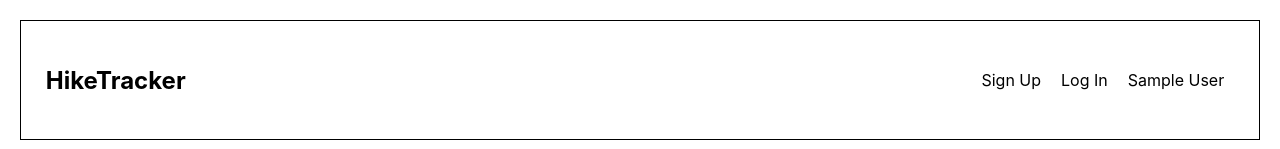
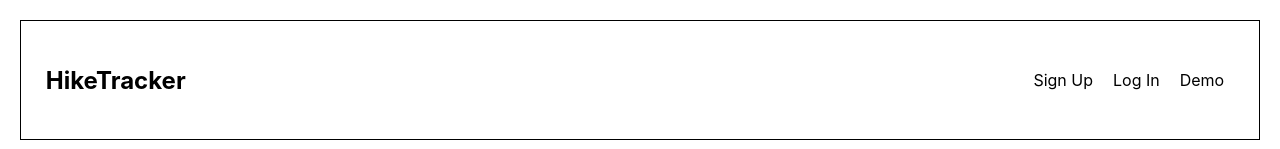
Before and after one commit to sam1cutler/HikeTracker, a React (Create React App) app: page / in a window 1280 px wide. Shown: the top 149 px of the page. Built offline with nearby package versions, Linux system fonts and the light colour scheme.

Commit message:
Refactored Demo functionality to login to live SampleUser account

```diff
--- a/src/Section_Forms/EditHike.js
+++ b/src/Section_Forms/EditHike.js
@@ -34,6 +34,17 @@ class EditHike extends Component {
             weather: weather.value,
             notes: notes.value,
             reference: reference.value,
+        };
+        console.log('Here is editedHikeInfo:')
+        console.log(editedHikeInfo);
+
+        // replace any un-filled, optional fields with 'null' for DB submission
+        for (const [key, value] of Object.entries(editedHikeInfo)) {
+            //console.log(key);
+            //console.log(value);
+            if (value === '') {
+                editedHikeInfo[key] = null;
+            }
         }
 
         HikesApiService.editHike(
@@ -62,6 +73,8 @@ class EditHike extends Component {
 
         const activeHike = this.context.activeHike;
 
+        console.log(activeHike);
+
         const { name, distance, time, elevation, rating, steps, weather, notes, reference } = activeHike || '';
 
         return (
@@ -74,8 +87,8 @@ class EditHike extends Component {
                     <section className='hike-form-supersection'>
                         <h2>Update any of the info for this hike:</h2>
                         <section className='hike-form-section'>
-                            <label htmlFor='hike-name'>Hike name:</label>{' '}
-                            <input type="text" name='hike-name' defaultValue={name} />
+                            <label htmlFor='name'>Hike name:</label>{' '}
+                            <input type="text" name='name' defaultValue={name} />
                         </section>
                         <section className='hike-form-section'>
                         <div className='date-picker-container'>
@@ -92,15 +105,15 @@ class EditHike extends Component {
                         </section>
                         <section className='hike-form-section'>
                             <label htmlFor='distance'>Distance (miles):</label>{' '}
-                            <input type="number" name='distance' defaultValue={distance}/>
+                            <input type="number" name='distance' defaultValue={distance} step="any"/>
                         </section>
                         <section className='hike-form-section'>
                             <label htmlFor='time'>Time (hours):</label>{' '}
-                            <input type="number" name='time' defaultValue={time}/>
+                            <input type="number" name='time' defaultValue={time} step="any"/>
                         </section>
                         <section className='hike-form-section'>
                             <label htmlFor='elevation'>Total elevation change (feet):</label>{' '}
-                            <input type="number" name='elevation' defaultValue={elevation} />
+                            <input type="number" name='elevation' defaultValue={elevation} step="any"/>
                         </section>
                         <section className='hike-form-section'>
                             <label htmlFor='rating'>Rating out of 5:</label>{' '}
--- a/src/Section_Forms/LoginForm.js
+++ b/src/Section_Forms/LoginForm.js
@@ -2,15 +2,8 @@ import React, { Component } from 'react';
 import './LoginForm.css';
 import AuthApiService from '../services/auth-api-service';
 import TokenService from '../services/token-service';
-import HikesContext from '../HikesContext';
 
 class LoginForm extends Component {
-
-    static defaultProps = {
-        onLoginSuccess: () => {}
-    };
-
-    static contextType = HikesContext;
 
     onLoginSuccess = () => {
         console.log('Login succeeded.');
@@ -31,15 +24,12 @@ class LoginForm extends Component {
         })
             // if server interaction works, will provide authToken in response
             .then(res => {
-                //console.log('Received a response from the AuthApiService.postLogin call:')
-                //console.log(res)
-
                 //clear form values
                 email.value = '';
                 password.value = '';
                 // save authToken in browser
                 TokenService.saveAuthToken(res.authToken)
-                // run EVENTUALLY props-provided onLoginSuccess fxn
+                // run onLoginSuccess fxn
                 this.onLoginSuccess()
             })
             .catch(res => {
--- a/src/Section_Forms/NewHike.js
+++ b/src/Section_Forms/NewHike.js
@@ -16,10 +16,10 @@ class NewHike extends Component {
 
     handleNewHikeFormSubmission = event => {
         event.preventDefault();
+        console.log('New hike form submitted.')
 
         const { name, distance, time, elevation, steps, rating, weather, notes, reference } = event.target;
-
-        HikesApiService.logNewHike({
+        const newHikeInfo = {
             name: name.value,
             date: this.state.date.utc().format('DD-MMM-YYYY'),
             distance: distance.value,
@@ -30,12 +30,29 @@ class NewHike extends Component {
             weather: weather.value,
             notes: notes.value,
             reference: reference.value,
-        })
+        };
+
+        //console.log(newHikeInfo);
+
+        // replace any un-filled, optional fields with 'null' for DB submission
+        for (const [key, value] of Object.entries(newHikeInfo)) {
+            //console.log(key);
+            //console.log(value);
+            if (value === '') {
+                newHikeInfo[key] = null;
+            }
+        }
+
+        //console.log(newHikeInfo);
+
+        HikesApiService.logNewHike(newHikeInfo)
             .then( () => {
                 console.log('New hike was submitted.')
                 const { history } = this.props
                 history.push('/hikes')
             })
+
+
     }
 
     render() {
--- a/src/Section_Nav/UserLinks.js
+++ b/src/Section_Nav/UserLinks.js
@@ -14,8 +14,8 @@ class UserLinks extends Component {
     }
 
     render() {
-        console.log('Inside UserLinks.js render; here is current context:')
-        console.log(this.context)
+        //console.log('Inside UserLinks.js render; here is current context:')
+        //console.log(this.context)
         //const currentUser = this.context.loggedInUser;
 
         return (
--- a/src/Section_Nav/WelcomeLinks.css
+++ b/src/Section_Nav/WelcomeLinks.css
@@ -6,3 +6,8 @@
 .individual-link {
     margin: 0 10px;
 }
+
+.demo-link:hover {
+    text-shadow: 0 0 5px grey;
+    cursor: pointer;
+}
--- a/src/Section_Nav/WelcomeLinks.js
+++ b/src/Section_Nav/WelcomeLinks.js
@@ -1,11 +1,41 @@
 import React, { Component } from 'react';
 import { Link } from 'react-router-dom';
 import './WelcomeLinks.css';
+import AuthApiService from '../services/auth-api-service';
+import TokenService from '../services/token-service';
 
 class WelcomeLinks extends Component {
 
+    onLoginSuccess = () => {
+        console.log('Login succeeded.');
+
+        const { history } = this.props
+        history.push(`/hikes`)
+    }
+
+    handleEnterDemoMode = () => {
+        console.log('User would like to demo the app.')
+
+        AuthApiService.postLogin({
+            email: 'sampleUser@sampleUser.com',
+            password: 'abraCADABR4!'
+        })
+            // if server interaction works, will provide authToken in response
+            .then(res => {
+                // save authToken in browser
+                TokenService.saveAuthToken(res.authToken)
+                // run onLoginSuccess fxn
+                this.onLoginSuccess()
+            })
+            .catch(res => {
+                console.log('There was an error.')
+                // TO-DO: implement error-reporting, including here.
+                // this.setState({ error: res.error })
+            })
+
+    }
+
     render() {
-
 
         return (
             <div className='links-wrapper'>
@@ -23,12 +53,12 @@ class WelcomeLinks extends Component {
                     Log In
                 </Link>
 
-                <Link
-                    to='/hikes'
-                    className='individual-link'
+                <p
+                    onClick={this.handleEnterDemoMode}
+                    className='individual-link demo-link'
                 >
-                    Sample User
-                </Link>
+                    Demo
+                </p>
             </div>
         )
 
```
Also changed, not shown: 1 other file (tests, documents, lock files or other folders).
